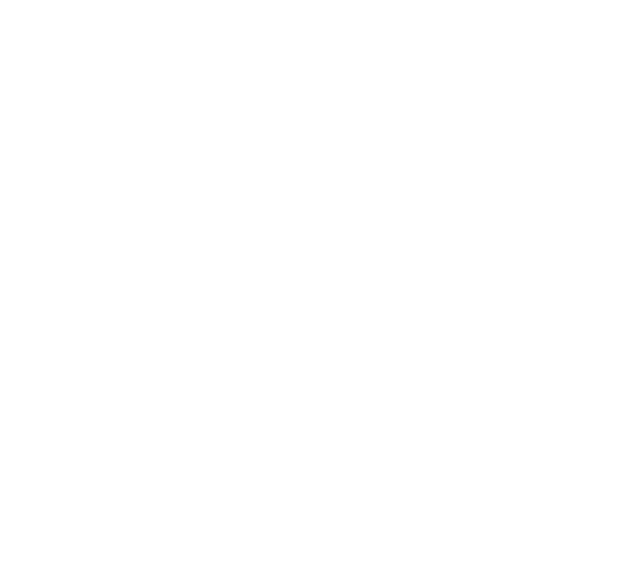
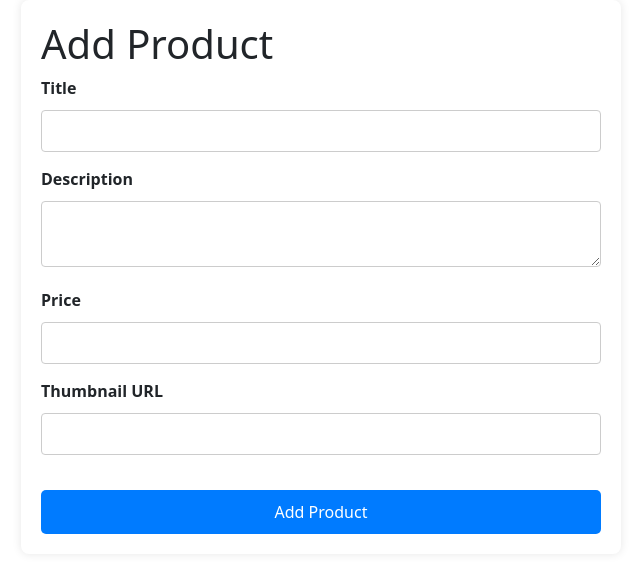
Before and after one commit to vishu5683/Task-1, a React (Create React App) app: page /add-product in a window 1280 px wide. Before the commit this address had no page. Shown: the top 572 px of the page, without its empty margins (319-959 px from the left). Built offline with nearby package versions, Linux system fonts and the light colour scheme; sample sign-in values are in the browser's storage.

Commit message:
Your commit message here

```diff
--- a/package.json
+++ b/package.json
@@ -11,6 +11,7 @@
     "react-dom": "^18.3.1",
     "react-hot-toast": "^2.4.1",
     "react-icons": "^5.2.1",
+    "react-paginate": "^8.2.0",
     "react-rating-stars-component": "^2.2.0",
     "react-responsive-carousel": "^3.2.23",
     "react-router-dom": "^6.23.1",
--- a/src/Router/Routing.jsx
+++ b/src/Router/Routing.jsx
@@ -14,6 +14,7 @@ import PrivateRoutes from './PrivateRoutes';
 import PublicRoutes from './PublicRoutes';
 import ProductDetails from '../components/ProductDetails';
 import Toast from '../components/Toast';
+import AddProduct from '../pages/AddProduct';
 
 const Routing = () => {
   return (
@@ -31,6 +32,7 @@ const Routing = () => {
         <Route path="/team" element={<PrivateRoutes><Team /></PrivateRoutes>} />
         <Route path="/dashbo" element={<PrivateRoutes><Dashbo /></PrivateRoutes>} />
         <Route path="/view" element={<PrivateRoutes><View1 /></PrivateRoutes>} />
+        <Route path="/add-product" element={<PrivateRoutes><AddProduct /></PrivateRoutes>} />
       </Routes>
     </BrowserRouter>
   );
--- /dev/null
+++ b/src/Styles/AddProduct.css
@@ -0,0 +1,45 @@
+.add-product-container {
+    max-width: 600px;
+    margin: 0 auto;
+    padding: 20px;
+    background-color: #fff;
+    border-radius: 8px;
+    box-shadow: 0 0 10px rgba(0, 0, 0, 0.1);
+  }
+
+  .add-product-form {
+    display: flex;
+    flex-direction: column;
+  }
+
+  .form-group {
+    margin-bottom: 15px;
+  }
+
+  .form-group label {
+    margin-bottom: 5px;
+    font-weight: bold;
+  }
+
+  .form-group input,
+  .form-group textarea {
+    width: 100%;
+    padding: 8px;
+    margin-top: 5px;
+    border: 1px solid #ccc;
+    border-radius: 4px;
+  }
+
+  .add-product-button {
+    padding: 10px 20px;
+    background-color: #007bff;
+    color: white;
+    border: none;
+    cursor: pointer;
+    border-radius: 5px;
+    margin-top: 20px;
+  }
+
+  .add-product-button:hover {
+    background-color: #0056b3;
+  }
--- a/src/Styles/Product.css
+++ b/src/Styles/Product.css
@@ -1,6 +1,6 @@
 
 .products-container {
-    padding: 20px;
+    padding: 50px;
   }
 
   .products-title {
@@ -19,3 +19,73 @@
     gap: 20px;
     justify-content: center;
   }
+
+
+
+
+
+.products-header {
+  display: flex;
+  justify-content: space-between;
+  align-items: center;
+  margin-bottom: 20px;
+}
+
+.add-product-button {
+  padding: 10px 20px;
+  background-color: #007bff;
+  color: white;
+  border: none;
+  cursor: pointer;
+  border-radius: 5px;
+}
+
+.add-product-button:hover {
+  background-color: #0056b3;
+}
+
+
+
+.products-title {
+  margin: 0;
+}
+
+.products-description {
+  margin-bottom: 20px;
+}
+
+.product-list {
+  display: flex;
+  flex-wrap: wrap;
+  gap: 20px;
+}
+
+.pagination {
+  display: flex;
+  justify-content: center;
+  list-style: none;
+  padding: 0;
+}
+
+.pagination li {
+  display: inline;
+  margin: 0 5px;
+}
+
+.pagination a {
+  cursor: pointer;
+  padding: 8px 16px;
+  border: 1px solid #ddd;
+  color: #007bff;
+  text-decoration: none;
+}
+
+.pagination a:hover {
+  background-color: #ddd;
+}
+
+.pagination .active a {
+  background-color: #007bff;
+  color: white;
+  border: 1px solid #007bff;
+}
--- a/src/components/Dash.css
+++ b/src/components/Dash.css
@@ -4,16 +4,19 @@ body {
 }
 
 .header {
+    position: fixed;
+    top: 0;
+    left: 0;
+    width: 100%;
+    height: 60px;
+    background-color: #6941da;
     display: flex;
     justify-content: space-between;
     align-items: center;
-    padding: 10px 20px;
-    background-color: #007bff;
+    padding: 0 20px;
     box-shadow: 0 2px 4px rgba(0, 0, 0, 0.1);
-    height: 60px;
-    color: white;
-}
-
+    z-index: 1000;
+  }
 .logo {
     color: white;
     font-size: 28px;
--- a/src/components/ProductDetails.jsx
+++ b/src/components/ProductDetails.jsx
@@ -4,7 +4,7 @@ import '../Styles/ProductDetails.css';
 import Layoutdesign from '../pages/Layout/Layoutdesign';
 import ReactStars from 'react-rating-stars-component';
 import { Carousel } from 'react-responsive-carousel';
-import 'react-responsive-carousel/lib/styles/carousel.min.css'; // Import carousel styles
+import 'react-responsive-carousel/lib/styles/carousel.min.css';
 
 const ProductDetails = () => {
   const { id } = useParams(); // Extract the product ID from the URL
--- /dev/null
+++ b/src/pages/AddProduct.jsx
@@ -0,0 +1,86 @@
+import React, { useState } from 'react';
+import { useNavigate } from 'react-router-dom';
+import '../Styles/AddProduct.css';
+import Toast, { notifySuccess, notifyError } from '../components/Toast'; // Adjust the import path as needed
+
+const AddProduct = () => {
+  const [title, setTitle] = useState('');
+  const [description, setDescription] = useState('');
+  const [price, setPrice] = useState('');
+  const [thumbnail, setThumbnail] = useState('');
+  const navigate = useNavigate();
+
+  const handleSubmit = (e) => {
+    e.preventDefault();
+
+    fetch('https://dummyjson.com/products/add', {
+      method: 'POST',
+      headers: { 'Content-Type': 'application/json' },
+      body: JSON.stringify({
+        title,
+        description,
+        price: Number(price),
+        thumbnail,
+        /* add other fields as needed */
+      }),
+    })
+      .then(res => res.json())
+      .then(data => {
+        if (data) {
+          notifySuccess('Product added successfully!');
+          navigate('/products');
+        }
+      })
+      .catch(error => {
+        notifyError('Failed to add product');
+        console.error('Error:', error);
+      });
+  };
+
+  return (
+    <div className="add-product-container">
+      <Toast />
+      <h1>Add Product</h1>
+      <form onSubmit={handleSubmit} className="add-product-form">
+        <div className="form-group">
+          <label>Title</label>
+          <input
+            type="text"
+            value={title}
+            onChange={(e) => setTitle(e.target.value)}
+            required
+          />
+        </div>
+        <div className="form-group">
+          <label>Description</label>
+          <textarea
+            value={description}
+            onChange={(e) => setDescription(e.target.value)}
+            required
+          />
+        </div>
+        <div className="form-group">
+          <label>Price</label>
+          <input
+            type="number"
+            value={price}
+            onChange={(e) => setPrice(e.target.value)}
+            required
+          />
+        </div>
+        <div className="form-group">
+          <label>Thumbnail URL</label>
+          <input
+            type="text"
+            value={thumbnail}
+            onChange={(e) => setThumbnail(e.target.value)}
+            required
+          />
+        </div>
+        <button type="submit" className="add-product-button">Add Product</button>
+      </form>
+    </div>
+  );
+};
+
+export default AddProduct;
--- a/src/pages/sidebar-options/Products.jsx
+++ b/src/pages/sidebar-options/Products.jsx
@@ -1,25 +1,48 @@
 import React, { useEffect, useState } from 'react';
+import { useNavigate } from 'react-router-dom';
 import Layoutdesign from '../Layout/Layoutdesign';
 import Card from '../../components/Card';
 import '../../Styles/Product.css';
+import ReactPaginate from 'react-paginate';
 
 const Products = () => {
   const [products, setProducts] = useState([]);
+  const [pageCount, setPageCount] = useState(0);
+  const [currentPage, setCurrentPage] = useState(0);
+  const navigate = useNavigate();
+
+  const fetchProducts = (currentPage) => {
+    const limit = 10;
+    const skip = currentPage * limit;
+
+    fetch(`https://dummyjson.com/products?limit=${limit}&skip=${skip}`)
+      .then(res => res.json())
+      .then(data => {
+        setProducts(data.products);
+        setPageCount(Math.ceil(data.total / limit));
+      })
+      .catch(error => console.error('Error fetching products:', error));
+  };
 
   useEffect(() => {
-    fetch('https://dummyjson.com/products')
-      .then(res => res.json())
-      .then(data => {
-        // Set the fetched products data to state
-        setProducts(data.products);
-      })
-      .catch(error => console.error('Error fetching products:', error));
-  }, []);
+    fetchProducts(currentPage);
+  }, [currentPage]);
+
+  const handlePageClick = (data) => {
+    setCurrentPage(data.selected);
+  };
+
+  const handleAddProduct = () => {
+    navigate('/add-product');
+  };
 
   return (
     <Layoutdesign>
       <div className="products-container">
-        <h1 className="products-title">Products</h1>
+        <div className="products-header">
+          <h1 className="products-title">Products</h1>
+          <button className="add-product-button" onClick={handleAddProduct}>Add Products</button>
+        </div>
         <p className="products-description">Lorem ipsum dolor sit amet, consectetur adipiscing elit. Product content goes here.</p>
         <div className="product-list">
           {products.map((product) => (
@@ -32,75 +55,21 @@ const Products = () => {
             />
           ))}
         </div>
+        <ReactPaginate
+          previousLabel={'previous'}
+          nextLabel={'next'}
+          breakLabel={'...'}
+          breakClassName={'break-me'}
+          pageCount={pageCount}
+          marginPagesDisplayed={2}
+          pageRangeDisplayed={5}
+          onPageChange={handlePageClick}
+          containerClassName={'pagination'}
+          activeClassName={'active'}
+        />
       </div>
     </Layoutdesign>
   );
 };
 
 export default Products;
-
-
-
-
-
-
-// import React, { useEffect, useState } from 'react';
-// import { useNavigate } from 'react-router-dom';
-// import Layoutdesign from '../Layout/Layoutdesign';
-// import Card from '../../components/Card';
-// import '../../Styles/Product.css';
-
-// const Products = () => {
-//   const [products, setProducts] = useState([]);
-//   const [loading, setLoading] = useState(true);
-//   const [error, setError] = useState(null);
-//   const navigate = useNavigate();
-
-//   useEffect(() => {
-//     fetch('https://dummyjson.com/products')
-//       .then(res => res.json())
-//       .then(data => {
-//         setProducts(data.products);
-//         setLoading(false);
-//       })
-//       .catch(error => {
-//         setError(error);
-//         setLoading(false);
-//       });
-//   }, []);
-
-//   const handleCardClick = (id) => {
-//     navigate(`/product/${id}`);
-//   };
-
-//   if (loading) {
-//     return <div>Loading...</div>;
-//   }
-
-//   if (error) {
-//     return <div>Error fetching products: {error.message}</div>;
-//   }
-
-//   return (
-//     <Layoutdesign>
-//       <div className="products-container">
-//         <h1 className="products-title">Products</h1>
-//         <p className="products-description">Lorem ipsum dolor sit amet, consectetur adipiscing elit. Product content goes here.</p>
-//         <div className="product-list">
-//           {products.map((product) => (
-//             <div key={product.id} onClick={() => handleCardClick(product.id)} className="product-card">
-//               <Card
-//                 title={product.title}
-//                 description={product.description}
-//                 buttonText="View Details"
-//                 image={product.thumbnail}
-//               />
-//             </div>
-//           ))}
-//         </div>
-//       </div>
-//     </Layoutdesign>
-//   );
-// };
-
-// export default Products;
```
Also changed, not shown: 1 other file (tests, documents, lock files or other folders).
